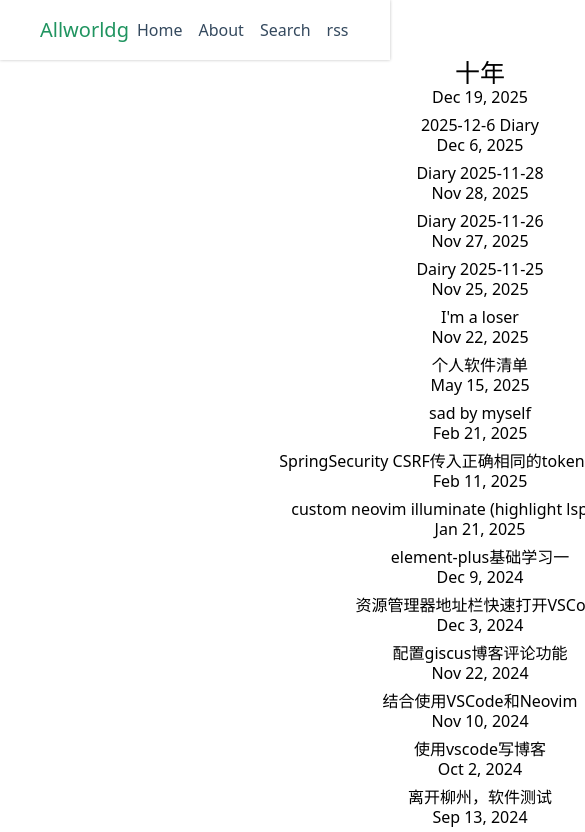
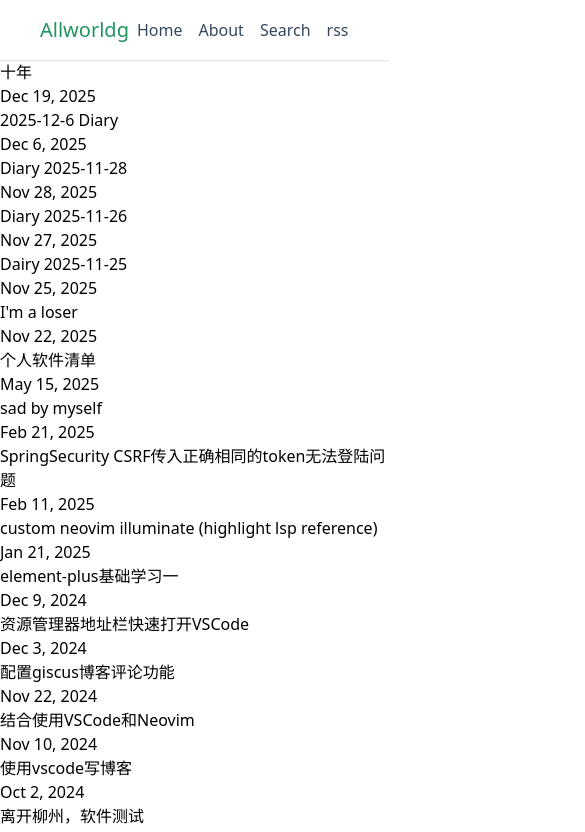
Before and after one commit to allworldg/allworldg.github.io, an Astro site: page /blog in a window 390 px wide. Shown: the top 832 px of the page, 585 px wide, since content can reach past the window. Built offline with nearby package versions, Linux system fonts and the light colour scheme; Astro itself is replaced by a stand-in of ours; a web font is replaced by a local one.

```diff
--- a/src/components/Navbar.astro
+++ b/src/components/Navbar.astro
@@ -2,10 +2,10 @@
 import { SITE_TITLE } from '../constants';
 ---
 
-<header class="max-w-[1200px] shadow-[0_0_3px_rgba(14,14,14,0.26)]">
-    <nav class="flex px-[40px] py-[10px]">
+<header class="shadow-[0_0_3px_rgba(14,14,14,0.26)]">
+    <nav class="flex max-w-[1200px] px-[40px] py-[10px] mx-auto justify-between">
         <h2><a class="text-base-green font-medium leading-[40px] text-xl" href="/">{SITE_TITLE}</a></h2>
-        <ul class="ml-auto flex leading-[40px]">
+        <ul class="flex leading-[40px]">
             <li class="">
                 <a class="text-base-gray mx-[8px] pb-[3px] hover:border-b-3 hover:border-b-base-green" href="/">Home</a>
             </li>
--- a/src/constants.ts
+++ b/src/constants.ts
@@ -4,6 +4,7 @@
 export const SITE_TITLE = 'Allworldg';
 export const SITE_DESCRIPTION = 'Welcome to my website!';
 export const PAGE_URL = '/page'
+export const BLOG_URL = '/blog'
 export const PAGE_SIZE = 5;
 export default {
 
--- a/src/pages/blog/index.astro
+++ b/src/pages/blog/index.astro
@@ -14,75 +14,6 @@ const posts = (await getCollection('blog')).sort((a, b) => b.data.publishDate.va
 <html lang="en">
     <head>
         <MetaHead title={SITE_TITLE} description={SITE_DESCRIPTION} />
-        <style>
-            main {
-                width: 960px;
-            }
-            ul {
-                display: flex;
-                flex-wrap: wrap;
-                gap: 2rem;
-                list-style-type: none;
-                margin: 0;
-                padding: 0;
-            }
-            ul li {
-                width: calc(50% - 1rem);
-            }
-            ul li * {
-                text-decoration: none;
-                transition: 0.2s ease;
-            }
-            ul li:first-child {
-                width: 100%;
-                margin-bottom: 1rem;
-                text-align: center;
-            }
-            ul li:first-child img {
-                width: 100%;
-            }
-            ul li:first-child .title {
-                font-size: 2.369rem;
-            }
-            ul li img {
-                margin-bottom: 0.5rem;
-                border-radius: 12px;
-            }
-            ul li a {
-                display: block;
-            }
-            .title {
-                margin: 0;
-                color: rgb(var(--black));
-                line-height: 1;
-            }
-            .date {
-                margin: 0;
-                color: rgb(var(--gray));
-            }
-            ul li a:hover h4,
-            ul li a:hover .date {
-                color: rgb(var(--accent));
-            }
-            ul a:hover img {
-                box-shadow: var(--box-shadow);
-            }
-            @media (max-width: 720px) {
-                ul {
-                    gap: 0.5em;
-                }
-                ul li {
-                    width: 100%;
-                    text-align: center;
-                }
-                ul li:first-child {
-                    margin-bottom: 0;
-                }
-                ul li:first-child .title {
-                    font-size: 1.563em;
-                }
-            }
-        </style>
     </head>
     <body>
         <Header />
--- a/src/pages/index.astro
+++ b/src/pages/index.astro
@@ -3,7 +3,7 @@ import MetaHead from '../components/MetaHead.astro';
 import Footer from '../components/Footer.astro';
 import Navbar from '../components/Navbar.astro';
 import Pagination from '../components/pagination.astro';
-import { PAGE_SIZE, SITE_DESCRIPTION, SITE_TITLE, PAGE_URL } from '../constants';
+import { PAGE_SIZE, SITE_DESCRIPTION, SITE_TITLE, PAGE_URL, BLOG_URL } from '../constants';
 import { getCollection } from 'astro:content';
 
 const data = await getCollection('blog');
@@ -28,7 +28,7 @@ const totalPage = Math.ceil(data.length / PAGE_SIZE);
                 blogs.map((blog) => (
                     <article class="mt-8 pb-4">
                         <h2 class="text-lg">
-                            <a class="text-base-green font-bold">{blog.data.title}</a>
+                            <a class="text-base-green font-bold" href={BLOG_URL+"/"+blog.id}>{blog.data.title}</a>
                         </h2>
                         <p class="text-[#7f8c9b] font-merriweather text-xs mt-4 my-2">{blog.data.publishDate}</p>
                         <div class="text-base-gray text-sm">{blog.data.excerpt}</div>
--- a/src/pages/page/[page].astro
+++ b/src/pages/page/[page].astro
@@ -1,7 +1,7 @@
 ---
 import type { GetStaticPaths } from 'astro';
 import { getCollection } from 'astro:content';
-import { SITE_TITLE, SITE_DESCRIPTION, PAGE_SIZE } from '../../constants';
+import { SITE_TITLE, SITE_DESCRIPTION, PAGE_SIZE, BLOG_URL } from '../../constants';
 import MetaHead from '../../components/MetaHead.astro';
 import Navbar from '../../components/Navbar.astro';
 import Pagination from '../../components/pagination.astro';
@@ -33,7 +33,7 @@ const { page } = Astro.props;
                     return (
                         <article class="mt-8 pb-4">
                             <h2 class="text-lg">
-                                <a class="text-base-green font-bold">{title}</a>
+                                <a class="text-base-green font-bold" href={BLOG_URL+"/"+e.id}>{title}</a>
                             </h2>
                             <p class="text-[#7f8c9b] font-merriweather text-xs mt-4 my-2">{publishDate}</p>
                             <div class="text-base-gray text-sm">{excerpt}</div>
```
